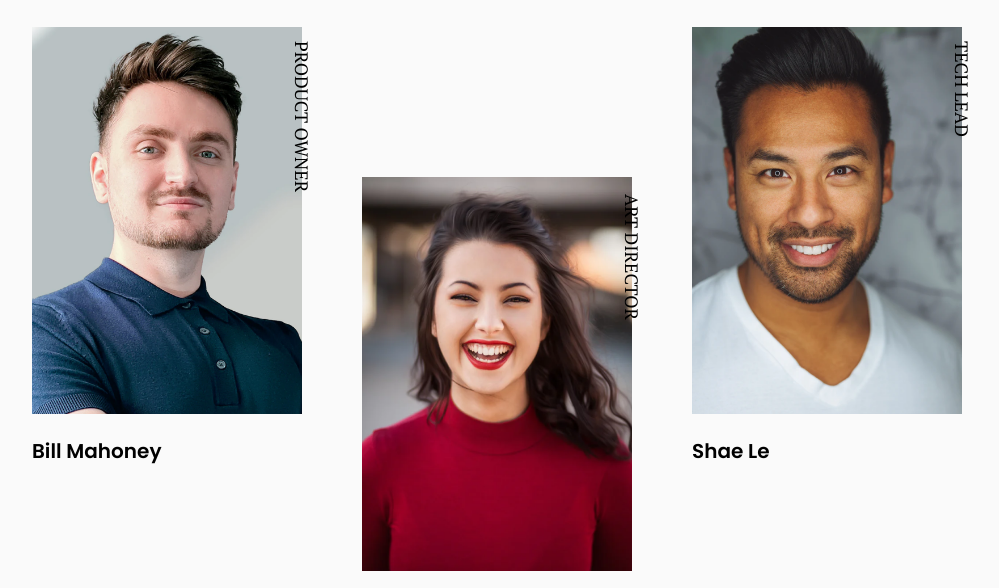
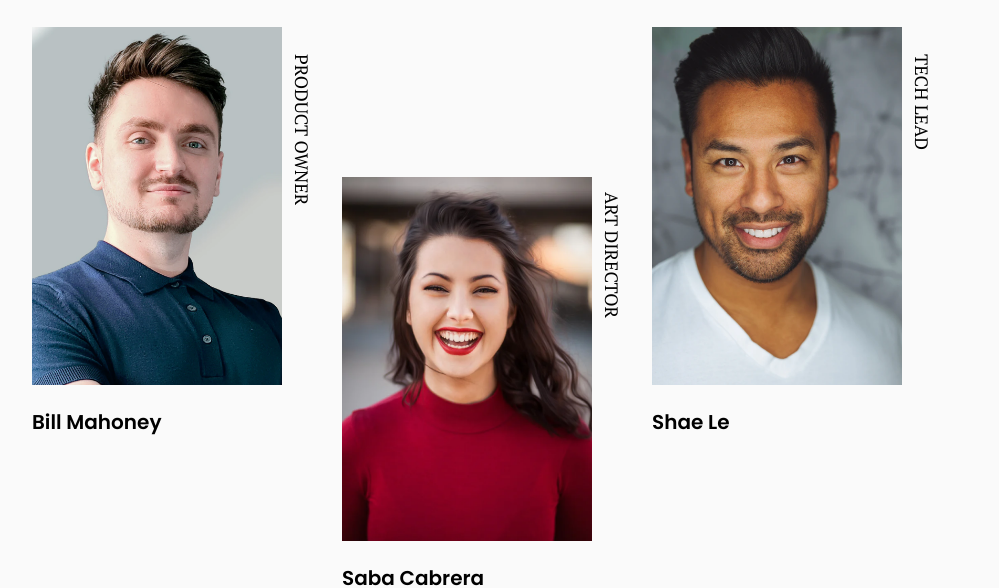
Before and after one commit to Unyimesax/team-page, a plain HTML site: page index.html in a window 1280 px wide. Shown: the part 238-826 px from the top of the page, without its empty margins (190-1189 px from the left). Drawn offline with Linux system fonts and the light colour scheme.

Commit message:
corrections

```diff
--- a/style.css
+++ b/style.css
@@ -53,7 +53,7 @@ body {
 }
 
 img {
-  width: 300px;
+  width: 280px;
   margin-top: 30px;
   padding-left: 30px;
 }
@@ -88,8 +88,8 @@ img {
 
   transform: rotate(90deg);
   position: relative;
-  left: 150px;
-  top: -44%;
+  left: 160px;
+  top: -41%;
 }
 
 .credit {
```
